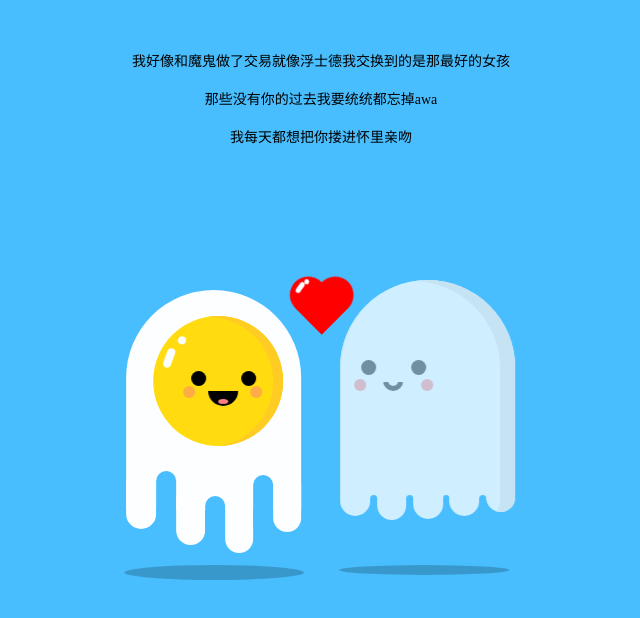
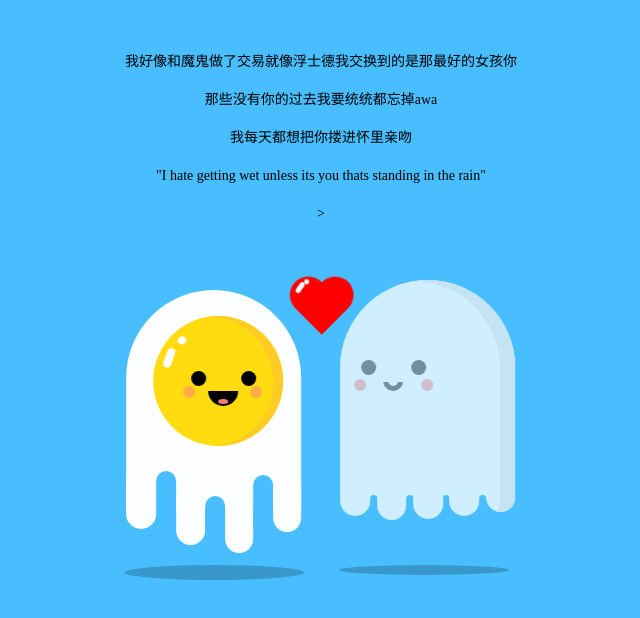
Before and after one commit to blackljk/blackljk.github.io, a plain HTML site: page index.html in a window 1280 px wide. Shown: the whole page, without its empty margins (319-959 px from the left). Drawn offline with Linux system fonts and the light colour scheme.

Commit message:
Update index.html

```diff
--- a/index.html
+++ b/index.html
@@ -52,9 +52,10 @@
   <div class="shadow" id="ghost-shadow"></div>
 </div>
 <div style="text-align:center;margin:50px 0; font:normal 14px/24px 'MicroSoft YaHei';">
-<p>我好像和魔鬼做了交易就像浮士德我交换到的是那最好的女孩</p>
+<p>我好像和魔鬼做了交易就像浮士德我交换到的是那最好的女孩你</p>
 <p> 那些没有你的过去我要统统都忘掉awa</p>
 <p> 我每天都想把你搂进怀里亲吻 </p>
+<p> "I hate getting wet unless its you thats standing in the rain"</p>>
 </div>
 </body>
 </html>
```
